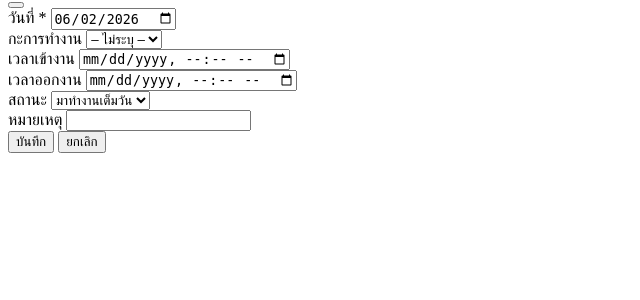
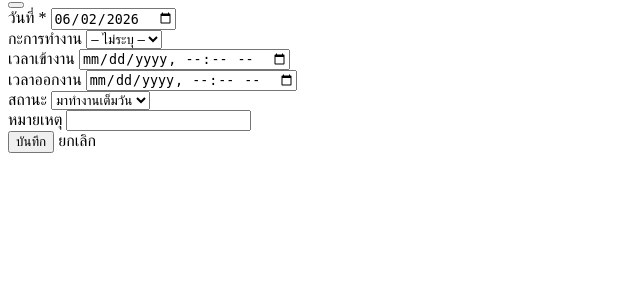
Before and after one commit to bankpatcharapolt/hrm_tgsmartlife, a CodeIgniter app: the page made by application/views/employee/attendance/index.php in a window 1280 px wide. Shown: the part 279-579 px from the top of the page, without its empty margins (0-640 px from the left). Run offline with CodeIgniter, Linux system fonts and the light colour scheme; data that the repository does not hold is empty.

Commit message:
แก้บัค modal เวลากดยกเลิกไปบันทึกข้อมูล

```diff
--- a/application/views/employee/attendance/index.php
+++ b/application/views/employee/attendance/index.php
@@ -145,7 +145,8 @@
   <div class="modal-dialog">
     <div class="modal-content">
       <div class="modal-header">
-        <h5 class="modal-title"><i class="bi bi-plus-circle me-2"></i>บันทึกการเข้างาน</h5><button class="btn-close"
+        <h5 class="modal-title"><i class="bi bi-plus-circle me-2"></i>บันทึกการเข้างาน</h5>
+        <button class="btn-close"
           data-bs-dismiss="modal"></button>
       </div>
       <?= form_open('employee/attendance/add') ?>
@@ -225,7 +226,7 @@
       </div>
       <div class="modal-footer py-2">
         <button type="submit" class="btn btn-primary btn-sm"><i class="bi bi-save me-1"></i>บันทึก</button>
-        <button class="btn btn-outline-secondary btn-sm" data-bs-dismiss="modal">ยกเลิก</button>
+        <span class="btn btn-outline-secondary btn-sm" data-bs-dismiss="modal">ยกเลิก</span>
       </div>
       <?= form_close() ?>
     </div>
```
